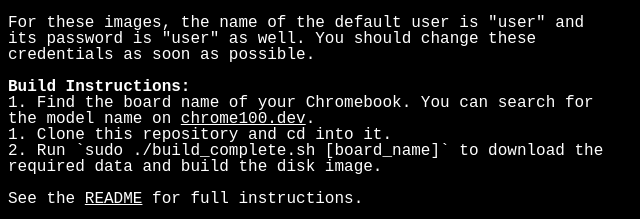
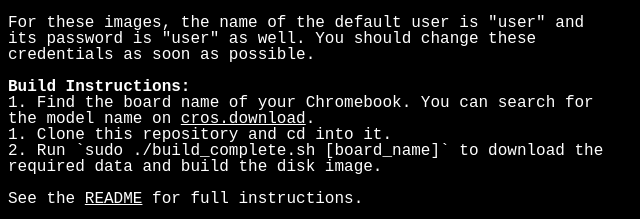
Before and after one commit to ading2210/shimboot, a plain HTML site: page website/index.html in a window 1280 px wide. Shown: the part 809-1028 px from the top of the page, 0-640 px from the left. Drawn offline with Linux system fonts and the light colour scheme; a web font is replaced by a local one.

Commit message:
update docs

```diff
--- a/website/index.html
+++ b/website/index.html
@@ -73,7 +73,7 @@ Prebuilt images are available <a href="https://github.com/ading2210/shimboot/rel
 For these images, the name of the default user is "user" and its password is "user" as well. You should change these credentials as soon as possible.
 
 <b id="build">Build Instructions:</b>
-1. Find the board name of your Chromebook. You can search for the model name on <a href="https://chrome100.dev/">chrome100.dev</a>.
+1. Find the board name of your Chromebook. You can search for the model name on <a href="https://cros.download/recovery">cros.download</a>.
 1. Clone this repository and cd into it.
 2. Run `sudo ./build_complete.sh [board_name]` to download the required data and build the disk image.
 
```
Also changed, not shown: 1 other file.
